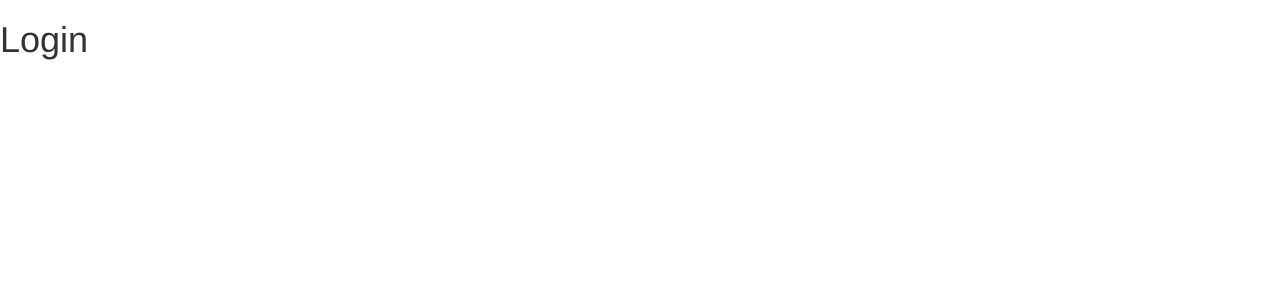
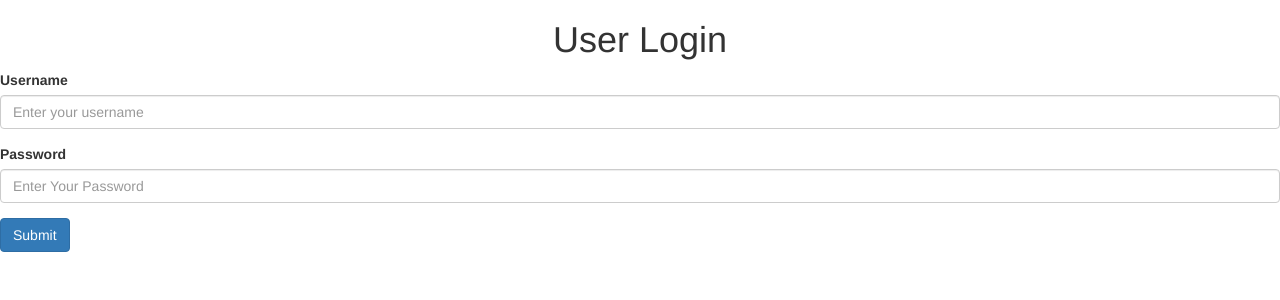
Before and after one commit to sm-sergei/flask_blog_app, a Flask app: page /login/ in a window 1280 px wide. Before the commit the part shown is almost empty. Shown: the top 300 px of the page. Run offline with Flask 3, Linux system fonts and the light colour scheme; some libraries are stand-ins or nearby versions.

Commit message:
Add login logic and frontend for login

```diff
--- a/app.py
+++ b/app.py
@@ -57,6 +57,30 @@ def register():
 
 @app.route('/login/', methods=['GET', 'POST'])
 def login():
+    if request.method == "POST":
+        user_details = request.form
+        user_name = user_details['username']
+        conn = get_db_connection()
+        cur = conn.cursor()
+        cur.execute("SELECT * FROM users WHERE username = %s", (user_name,))
+        user = cur.fetchone()
+        if user:
+            if check_password_hash(user[5], user_details['password']):
+                session['login'] = True
+                session['first_name'] = user[1]
+                session['last_name'] = user[2]
+                flash("Welcome, " + session['first_name'] + " " + session['last_name'] + "! You have been successfully logged in!", "success")
+            else:
+                cur.close()
+                flash("Pssword is incorrected!", "danger")
+                return render_template('login.html')
+        else:
+            cur.close()
+            flash("User does not exist!", "danger")
+            return render_template("login.html")
+        cur.close()
+        return redirect('/')
+
     return render_template('login.html')
 
 @app.route('/write-blog/', methods=['GET', 'POST'])
--- a/templates/login.html
+++ b/templates/login.html
@@ -1,4 +1,20 @@
 {% extends 'base.html' %}
 {% block sub_content %}
-<h1>Login</h1>
+<div class="text-center">
+    <h1>User Login</h1>
+</div>
+
+<form method="POST">
+  <div class="form-group">
+    <label for="username">Username</label>
+    <input type="text" class="form-control" id="username" name="username" placeholder="Enter your username">
+  </div>
+  <div class="form-group">
+    <label for="password">Password</label>
+    <input type="password" class="form-control" id="password" name="password" placeholder="Enter Your Password">
+  </div>
+
+  <button type="submit" class="btn btn-primary">Submit</button>
+</form>
+
 {% endblock %}
```
